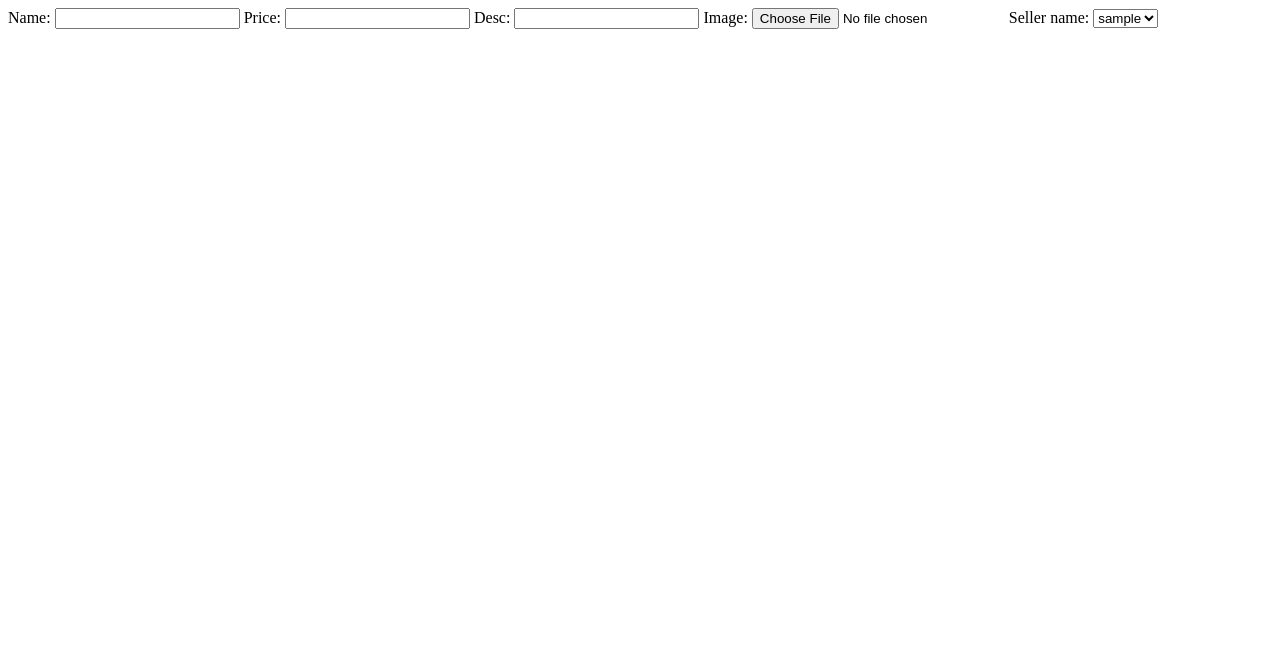
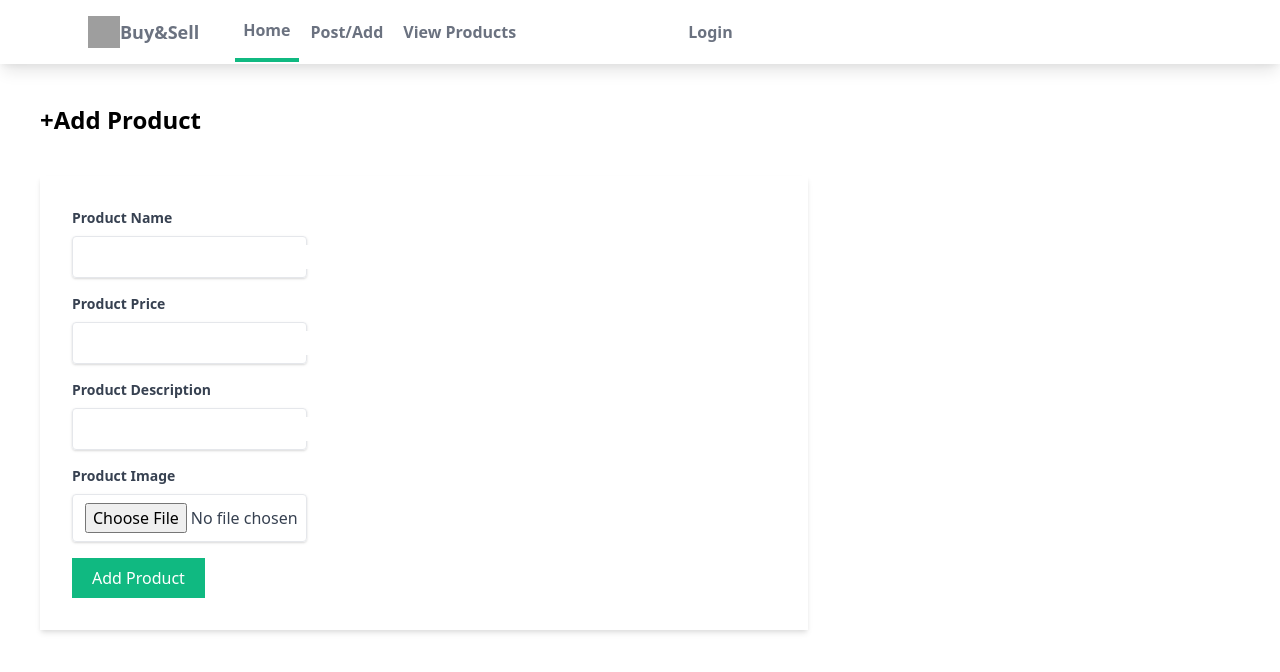
Before and after one commit to echeadle/django4, a Django app: page /myapp/products/add/ in a window 1280 px wide. Shown: the top 672 px of the page. Run offline with Django 4.2, Linux system fonts and the light colour scheme; tables that the repository leaves empty hold one stand-in row (values such as "Sample post"); style sheets or scripts are compiled from the project's sources; grey boxes are pictures that could not be loaded.

Commit message:
Section 94 style class based add product form

```diff
--- a/myapp/templates/myapp/product_form.html
+++ b/myapp/templates/myapp/product_form.html
@@ -1 +1,34 @@
-{{form}}
+{% extends 'myapp/base.html' %}
+{% block content %}
+<h1 class="text-2xl m-10 font-bold">+Add Product</h1>
+
+<form class="w-3/5 bg-white shadow-md m-10 px-8 py-8" method="POST" enctype="multipart/form-data">
+    {% csrf_token %}
+    <div class="mb-4" >
+        <label class="block text-gray-700 text-sm font-bold mb-2" for="">Product Name</label>
+        <div class="shadow appearance-none border rounded w-1/3 py-2 px-3 mr-10 text-gray-700">{{form.name}}</div>
+    </div>
+    <div class="mb-4" >
+        <label class="block text-gray-700 text-sm font-bold mb-2" for="">Product Price</label>
+        <div class="shadow appearance-none border rounded w-1/3 py-2 px-3 mr-10 text-gray-700">{{form.price}}</div>
+    </div>
+    <div class="mb-4" >
+        <label class="block text-gray-700 text-sm font-bold mb-2" for="">Product Description</label>
+        <div class="shadow appearance-none border rounded w-1/3 py-2 px-3 mr-10 text-gray-700">{{form.desc}}</div>
+    </div>
+    <div class="mb-4" >
+        <label class="block text-gray-700 text-sm font-bold mb-2" for="">Product Image</label>
+        <div class="shadow appearance-none border rounded w-1/3 py-2 px-3 mr-10 text-gray-700">
+            {{form.image}}
+        </div>
+    </div>
+    <div class="mb-4" >
+        <div class="hidden shadow appearance-none border rounded w-1/3 py-2 px-3 mr-10 text-gray-700">
+            {{form.seller_name}}
+        </div>
+    </div>
+    <div>
+        <input class="bg-green-500 text-white px-5 py-2" type="submit" name="Add Product" value="Add Product" id="">
+    </div>
+</form>
+{% endblock %}
```
